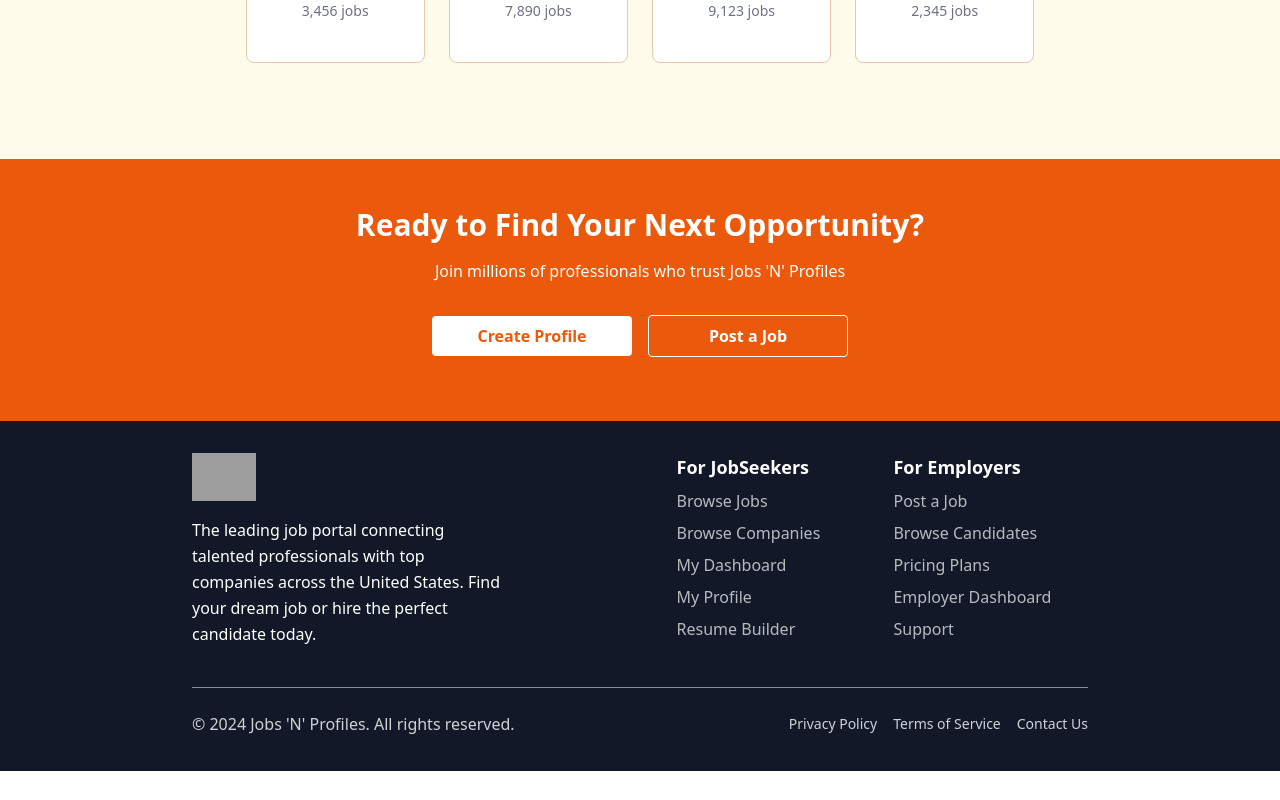
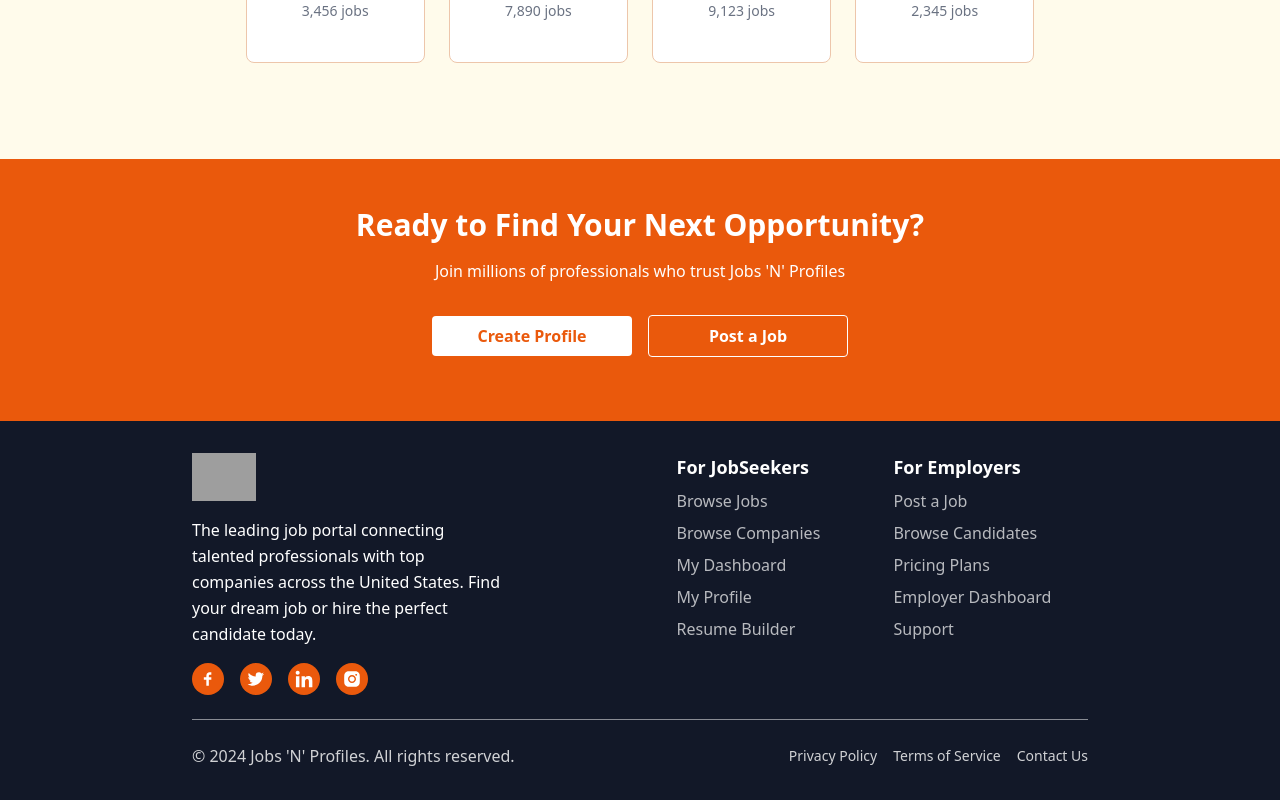
Before and after one commit to Srujangupta06/task2, a React (Vite) app: page / in a window 1280 px wide. Shown: the part 3501-4301 px from the top of the page. Before the commit the page ends 4272 px from the top, so only its background shows below. Built offline with nearby package versions, Linux system fonts and the light colour scheme; grey boxes are pictures that could not be loaded; the HTML template or start-up script is replaced by a standard one.

Commit message:
Add footer Section Social Media Icons

```diff
--- a/src/components/Footer.jsx
+++ b/src/components/Footer.jsx
@@ -1,15 +1,29 @@
 import { useNavigate } from "react-router-dom"
-import { APP_LOGO, footerEmployerLinks, footerJobSeerkerLinks } from "../utils/constants"
+import { APP_LOGO, footerEmployerLinks, footerJobSeerkerLinks, socialMediaIcons } from "../utils/constants"
+import { TiSocialFacebook } from "react-icons/ti";
+import { BiLogoTwitter } from "react-icons/bi";
+import { GrLinkedinOption } from "react-icons/gr";
+import { AiFillInstagram } from "react-icons/ai";
 
 const Footer = () => {
-    const navigate=  useNavigate()
+    const navigate = useNavigate()
     return (
         <footer className="bg-[#121828] min-h-[350px] px-[5%] md:px-[15%] py-8">
             <div className="flex flex-col md:flex-row items-start justify-between">
                 {/*Left Section */}
                 <div className="w-full md:w-[50%]">
-                    <img src={APP_LOGO} alt="logo" className="h-12 mb-4 cursor-pointer" onClick={()=>navigate('/')}/>
+                    <img src={APP_LOGO} alt="logo" className="h-12 mb-4 cursor-pointer" onClick={() => navigate('/')} />
                     <p className="text-white text-md mb-4 leading-relaxed w-full md:w-[70%]">The leading job portal connecting talented professionals with top companies across the United States. Find your dream job or hire the perfect candidate today.</p>
+                    {/*Social Media Icons */}
+                    <div className="flex items-center gap-x-4 cursor-pointer">
+                        {
+                            socialMediaIcons.map((eachIcon) => (
+                                <div key={eachIcon.id} className="bg-[#ea590c] h-8 w-8 flex items-center rounded-full justify-center">
+                                    {eachIcon.iconName === 'facebook' ? <TiSocialFacebook className="text-xl text-white" /> : eachIcon.iconName === 'twitter' ? <BiLogoTwitter className="text-xl text-white" /> : eachIcon.iconName === 'linkedin' ? <GrLinkedinOption className="text-xl text-white" /> : <AiFillInstagram className="text-xl text-white" />}
+                                </div>
+                            ))
+                        }
+                    </div>
                 </div>
                 {/*Right Section */}
                 <div className="flex flex-col md:flex-row justify-around  w-full md:w-[50%]">
--- a/src/utils/constants.js
+++ b/src/utils/constants.js
@@ -261,3 +261,23 @@ export const footerJobSeerkerLinks = [
         name: 'Resume Builder',
     },
 ];
+
+
+export const socialMediaIcons = [
+    {
+        id: 1,
+        iconName: 'facebook'
+    },
+    {
+        id: 2,
+        iconName: 'twitter'
+    },
+    {
+        id: 3,
+        iconName: 'linkedin'
+    },
+    {
+        id: 4,
+        iconName: 'instagram'
+    }
+]
```
